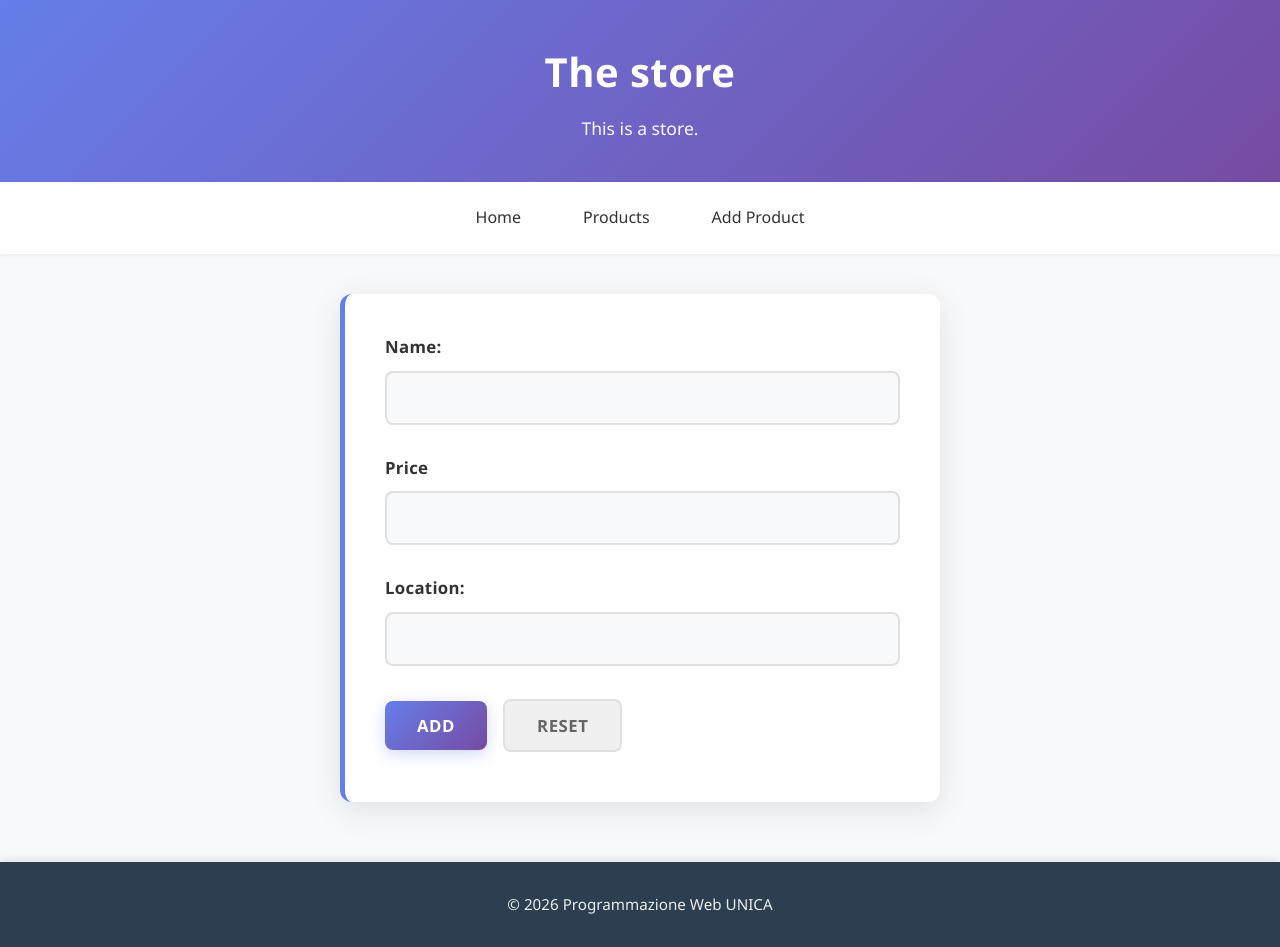
After one commit to glendatzori/lab_2026, a FastAPI app: template templates/add_product.html in a window 1280 px wide. The commit adds this page. Run offline with FastAPI, Linux system fonts and the light colour scheme; the template is opened without the code that fills it, so the values that code supplies are empty.

Commit message:
add requirements

```diff
--- a/main.py
+++ b/main.py
@@ -1,8 +1,16 @@
-from fastapi import FastAPI, Request
+from fastapi import FastAPI, Request, Form
 from fastapi.responses import HTMLResponse
 from fastapi.templating import Jinja2Templates
 from fastapi.staticfiles import StaticFiles
+from typing import Annotated
+from pydantic import Field, BaseModel
 
+class Product(BaseModel):
+    name:Annotated[str, Field(min_length=3, max_length=30)]
+    price:Annotated[float, Field(gt=0)]
+    location:Annotated[str, Field(min_length=3)]
+#product = Product.model_validate({"name":"notebook DELL", "price":2999.99, "location":"Cagliari"})
+#product_list.append(product)
 app = FastAPI()
 app.mount("/static", StaticFiles(directory = "static"), name="static")
 templates = Jinja2Templates(directory="templates") #dobbiamo dire al motore di templating dove sono contenuti i nostri file di templates
@@ -27,6 +35,25 @@ def products(request: Request):
         name='products.html',
         context={"product_list": product_list}
     )
+@app.get("/add_product", response_class=HTMLResponse)
+def add_product(
+        request: Request,
+):
+    return templates.TemplateResponse(      #restituisco la pagina web
+        request=request,
+        name='add_product.html',
+    )
+@app.post("/insert_product", response_class=HTMLResponse)
+def insert_product(
+        product: Annotated[Product, Form()]
+):
+    product_list.append(product.model_dump(product.model_dump()))
+    return "Product added successfully"
+
+@app.post("/insert_product_json")
+def insert_product_json(
+        product: Product
+): print(product)
 
 """
 @app.get("/ciao")
--- a/static/styles.css
+++ b/static/styles.css
@@ -167,11 +171,132 @@ table tr {
 }
 
 table tbody tr:hover {
-    background-color: #f5f5f5;
+    background-color: #f8f9ff;
+    transform: scale(1.01);
+    box-shadow: 0 4px 12px rgba(102, 126, 234, 0.1);
 }
 
 table tbody tr:last-child td {
     border-bottom: none;
+}
+
+table tbody tr:nth-child(even) {
+    background-color: #fafbfc;
+}
+
+table tbody tr:nth-child(even):hover {
+    background-color: #f0f4ff;
+}
+
+/* ========================================
+   FORM STYLES
+   ======================================== */
+
+form {
+    max-width: 600px;
+    margin: 40px auto;
+    padding: 40px;
+    background: white;
+    border-radius: 12px;
+    box-shadow: 0 8px 32px rgba(0, 0, 0, 0.1);
+    border-left: 5px solid #667eea;
+}
+
+form label {
+    display: block;
+    margin: 25px 0 10px 0;
+    font-weight: 700;
+    color: #333;
+    font-size: 1.05rem;
+    letter-spacing: 0.3px;
+    text-transform: capitalize;
+}
+
+form label:first-child {
+    margin-top: 0;
+}
+
+form input[type="text"],
+form input[type="number"] {
+    width: 100%;
+    padding: 14px 16px;
+    margin-bottom: 5px;
+    border: 2px solid #e0e0e0;
+    border-radius: 8px;
+    font-size: 1rem;
+    font-family: inherit;
+    color: #333;
+    background-color: #f8f9fa;
+    transition: all 0.3s cubic-bezier(0.4, 0, 0.2, 1);
+    box-sizing: border-box;
+}
+
+form input[type="text"]::placeholder,
+form input[type="number"]::placeholder {
+    color: #999;
+}
+
+form input[type="text"]:focus,
+form input[type="number"]:focus {
+    outline: none;
+    border-color: #667eea;
+    background-color: white;
+    box-shadow: 0 0 0 4px rgba(102, 126, 234, 0.15);
+    transform: translateY(-2px);
+}
+
+form br {
+    display: none;
+}
+
+form input[type="submit"],
+form input[type="reset"] {
+    padding: 13px 32px;
+    margin-top: 28px;
+    margin-right: 12px;
+    margin-bottom: 10px;
+    border: none;
+    border-radius: 8px;
+    font-size: 1.05rem;
+    font-weight: 700;
+    cursor: pointer;
+    transition: all 0.3s cubic-bezier(0.4, 0, 0.2, 1);
+    font-family: inherit;
+    letter-spacing: 0.5px;
+    text-transform: uppercase;
+}
+
+form input[type="submit"] {
+    background: linear-gradient(135deg, #667eea 0%, #764ba2 100%);
+    color: white;
+    box-shadow: 0 4px 15px rgba(102, 126, 234, 0.3);
+}
+
+form input[type="submit"]:hover {
+    transform: translateY(-3px);
+    box-shadow: 0 8px 25px rgba(102, 126, 234, 0.4);
+}
+
+form input[type="submit"]:active {
+    transform: translateY(-1px);
+    box-shadow: 0 4px 15px rgba(102, 126, 234, 0.3);
+}
+
+form input[type="reset"] {
+    background-color: #f0f0f0;
+    color: #666;
+    border: 2px solid #e0e0e0;
+}
+
+form input[type="reset"]:hover {
+    background-color: #e0e0e0;
+    color: #333;
+    border-color: #d0d0d0;
+    box-shadow: 0 4px 12px rgba(0, 0, 0, 0.1);
+}
+
+form input[type="reset"]:active {
+    transform: translateY(-1px);
 }
 
 /* ========================================
--- /dev/null
+++ b/templates/add_product.html
@@ -0,0 +1,20 @@
+{% extends "base.html" %}
+{% block content %}
+
+<form action ="{{url_for('insert_product') }}" metod="post">
+    <label for="name">Name:</label><br>
+    <input type="text" id="name" name="name" required> <!-- name è il nome del campo che viene passato al server quando si invia il form-->
+    <br>
+    <label for="price">Price</label><br>
+    <input type="number" min="0" id="price" name="price" required>
+    <br>
+    <label for="location">Location:</label><br>
+    <input type="text" id="location" name="location" required>
+
+    <br><br>
+    <!--aggiungiamo il botttone-->
+    <input type="submit" value="Add">
+    <input type="reset" value="Reset"> <!-- resetta i campi del form-->
+</form>
+
+{% endblock %}
--- a/templates/base.html
+++ b/templates/base.html
@@ -13,6 +13,7 @@
     <nav>
         <a href="/">Home</a>
         <a href="/products">Products</a>
+        <a href="{{ url_for('add_product') }}">Add Product</a>
     </nav>
     <div class = "container">
         {% block content%}          <!--aprire un placeholder e "content è il nome"-->
```
Also changed, not shown: other parts of static/styles.css (+14 -10 lines).
